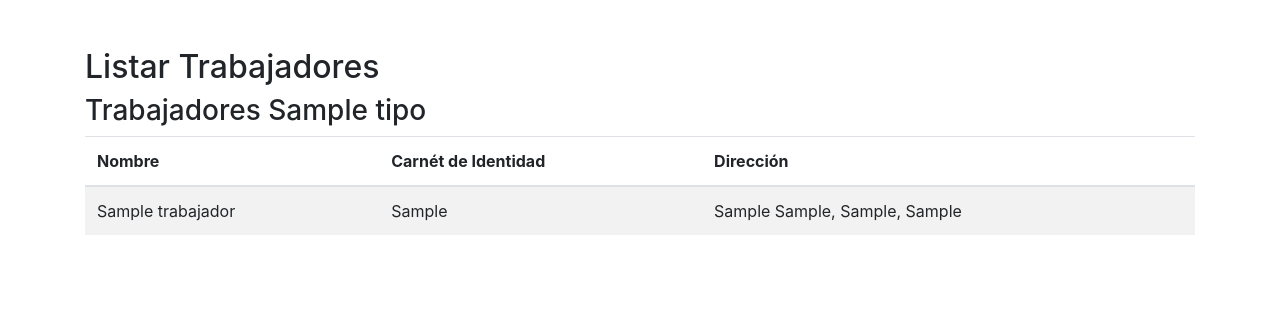
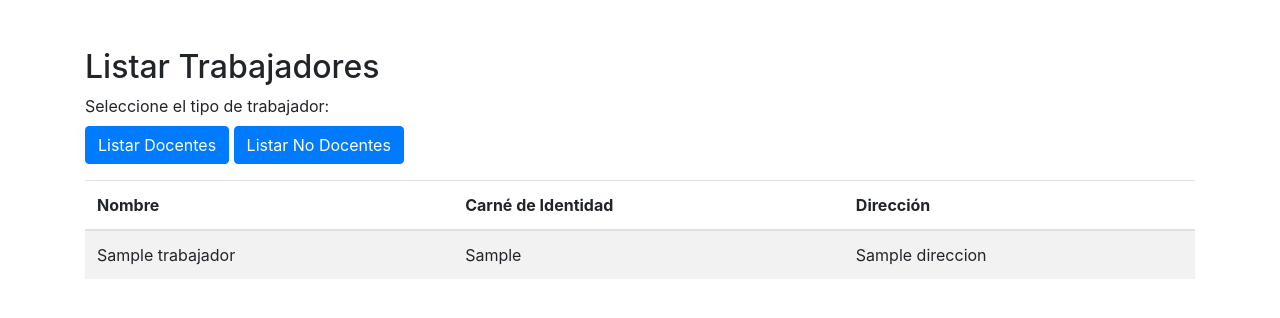
Before and after one commit to IchigoXYZ/suficiencia, a Django app: template templates/listarTrabajadores.html in a window 1280 px wide. Shown: the top 318 px of the page. Run offline with Django 4.2, Linux system fonts and the light colour scheme; tables that the repository leaves empty hold one stand-in row (values such as "Sample post"); the template is opened without the code that fills it: values that come from a table or form of the project are taken from there, most other values are stand-ins (such as "Sample title", 1, 10 or a date in 2020); some libraries are stand-ins or nearby versions.

Commit message:
cambio en el html de listar los trabajadores

```diff
--- a/templates/listarTrabajadores.html
+++ b/templates/listarTrabajadores.html
@@ -4,45 +4,42 @@
     <meta charset="UTF-8">
     <meta name="viewport" content="width=device-width, initial-scale=1.0">
     <title>Listar Trabajadores</title>
+    <!-- Estilos de Bootstrap -->
     <link href="https://stackpath.bootstrapcdn.com/bootstrap/4.5.2/css/bootstrap.min.css" rel="stylesheet">
 </head>
 <body>
     <div class="container">
         <h2 class="mt-5">Listar Trabajadores</h2>
-        <h3>Trabajadores {{ tipo }}</h3>
-        <table class="table table-striped">
+        <form action="/listar_trabajadores/" method="post">
+            {% csrf_token %}
+            <div class="form-group">
+                <label for="tipo_trabajador">Seleccione el tipo de trabajador:</label><br>
+                <button type="submit" class="btn btn-primary" name="tipo_trabajador" value="docente">Listar Docentes</button>
+                <button type="submit" class="btn btn-primary" name="tipo_trabajador" value="no_docente">Listar No Docentes</button>
+            </div>
+        </form>
+        <table class="table table-striped mt-3">
             <thead>
                 <tr>
                     <th>Nombre</th>
-                    <th>Carnét de Identidad</th>
+                    <th>Carné de Identidad</th>
                     <th>Dirección</th>
-                    {% if tipo == 'docente' %}
-                        <th>Categoría Docente</th>
-                        <th>Categoría Científica</th>
-                    {% elif tipo == 'no_docente' %}
-                        <th>Nivel de Escolaridad</th>
-                        <th>Ocupación</th>
-                    {% endif %}
+                    <!-- Aquí puedes agregar más columnas según sea necesario -->
                 </tr>
             </thead>
             <tbody>
                 {% for trabajador in trabajadores %}
-                    <tr>
-                        <td>{{ trabajador.nombre }}</td>
-                        <td>{{ trabajador.carnet_identidad }}</td>
-                        <td>{{ trabajador.direccion }}</td>
-                        {% if tipo == 'docente' %}
-                            <td>{{ trabajador.categoria_docente }}</td>
-                            <td>{{ trabajador.categoria_cientifica }}</td>
-                        {% elif tipo == 'no_docente' %}
-                            <td>{{ trabajador.nivel_escolaridad }}</td>
-                            <td>{{ trabajador.ocupacion }}</td>
-                        {% endif %}
-                    </tr>
+                <tr>
+                    <td>{{ trabajador.nombre }}</td>
+                    <td>{{ trabajador.carnet_identidad }}</td>
+                    <td>{{ trabajador.direccion }}</td>
+                    <!-- Aquí puedes agregar más columnas según sea necesario -->
+                </tr>
                 {% endfor %}
             </tbody>
         </table>
     </div>
+    <!-- Scripts de Bootstrap -->
     <script src="https://code.jquery.com/jquery-3.5.1.slim.min.js"></script>
     <script src="https://cdn.jsdelivr.net/npm/popper.js@1.16.1/dist/umd/popper.min.js"></script>
     <script src="https://stackpath.bootstrapcdn.com/bootstrap/4.5.2/js/bootstrap.min.js"></script>
```
Also changed, not shown: recursos_humanos_app/views.py (+7 -6 lines).
